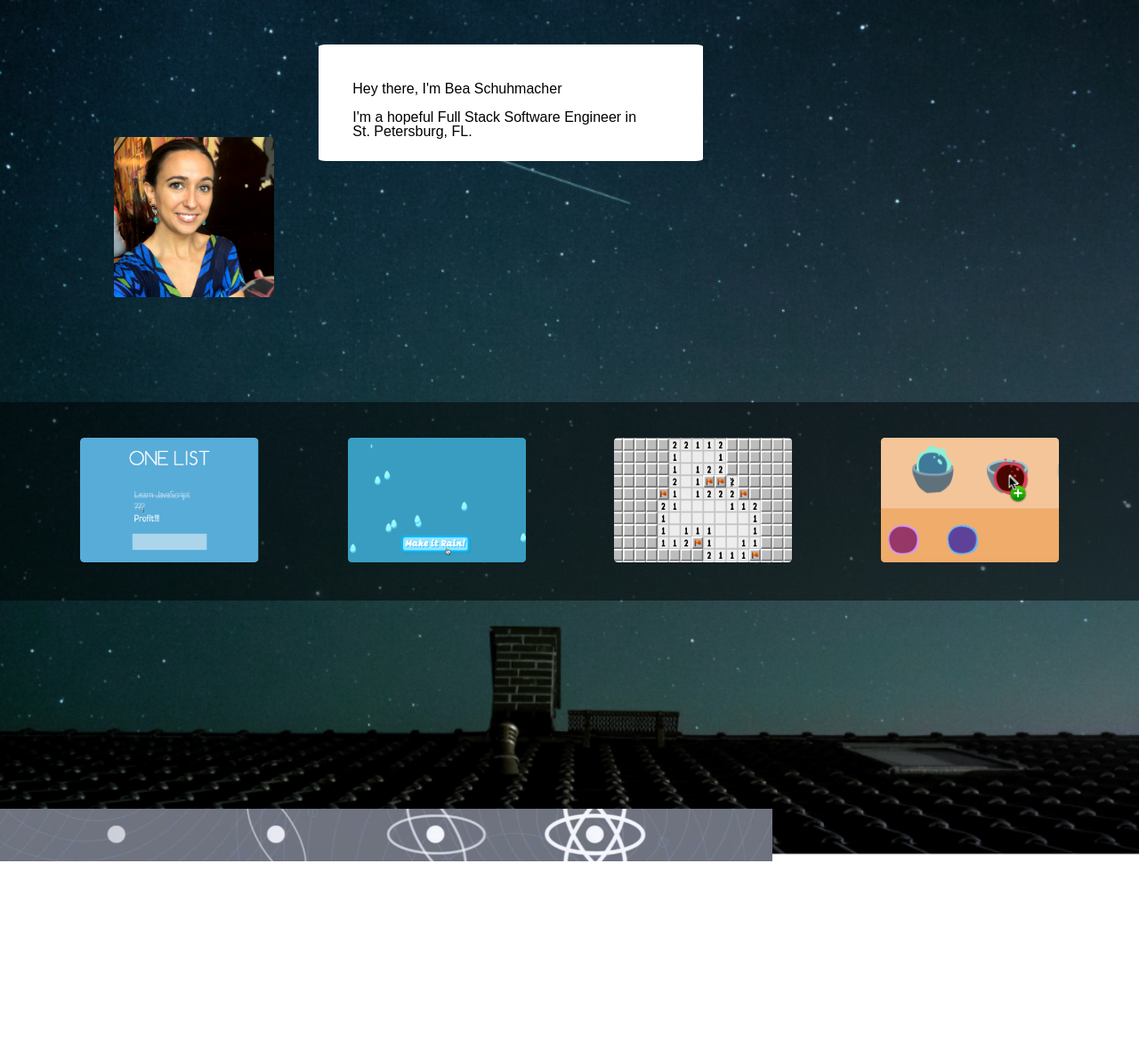
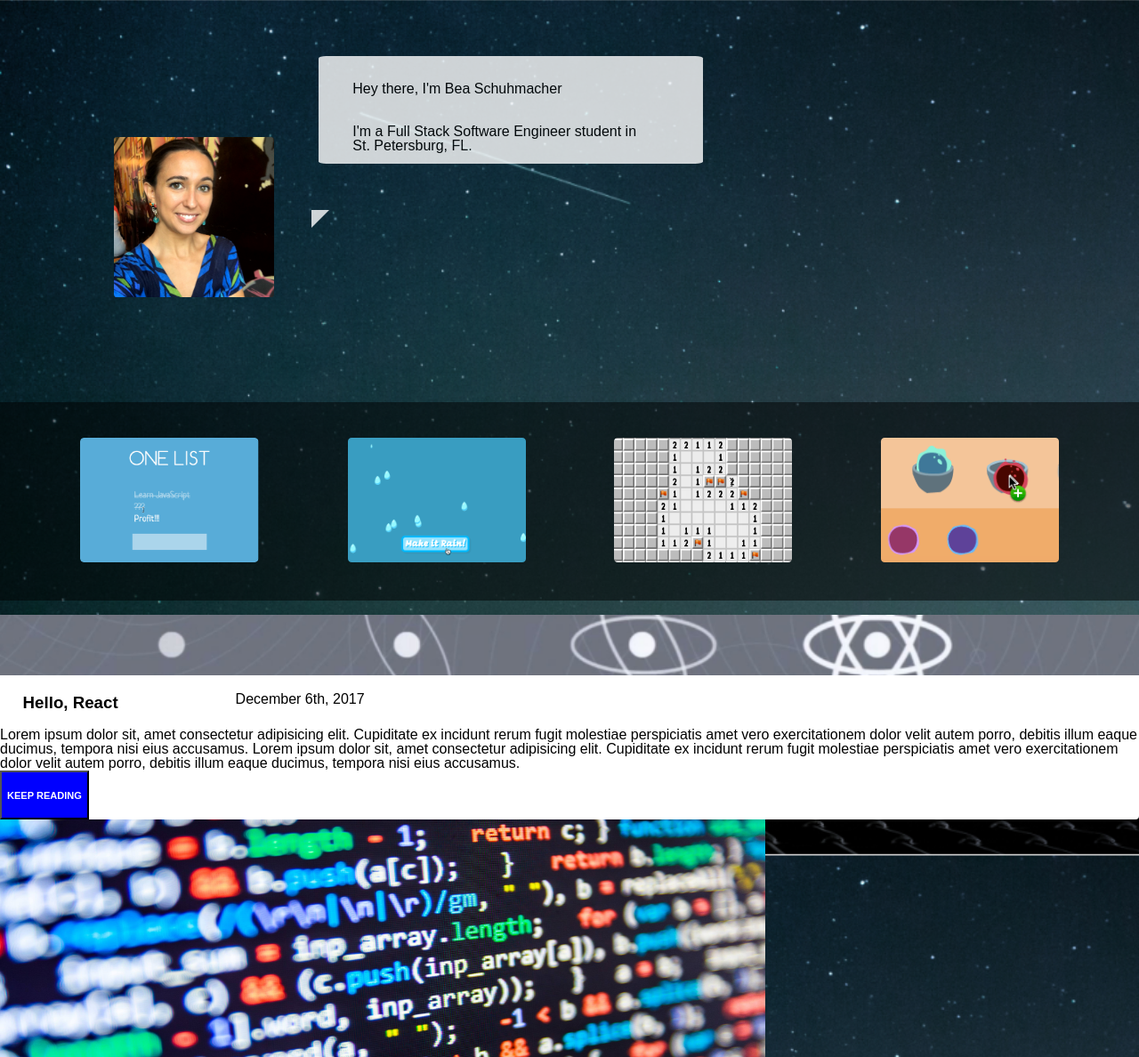
Before and after one commit to KillahBea/beas-portfolio, a website: page public/index.html in a window 1280 px wide. Shown: the top 1188 px of the page at 89% size. Drawn offline with Linux system fonts and the light colour scheme.

Commit message:
react section

```diff
--- a/public/index.html
+++ b/public/index.html
@@ -11,9 +11,11 @@
     <section class="pic-bubble">
       <img class="profile-picture" src="/images/profile-picture.jpg" alt="Picture of Bea" />
       <header class="bubble">
-        <article>
-        <p>Hey there, I'm Bea Schuhmacher</p>
-        <p>I'm a hopeful Full Stack Software Engineer in St. Petersburg, FL.</p>
+        <p class="intro">Hey there, I'm Bea Schuhmacher</p>
+        <p class="job">I'm a Full Stack Software Engineer student in St. Petersburg, FL.</p>
+      </header>
+      <header class="triangle">
+        <img src="/images/tri.png" alt="triangle" />
       </header>
     </section>
     <section>
@@ -24,25 +26,33 @@
         <li><img src="/images/sensei-sense (2).png" alt="bowls" /></li>
       </ul>
     </section>
-    <section>
-      <img src="/images/react.png" alt="react" />
+    <section class="react">
+      <img class="react-img" src="/images/fullreact.png" alt="react logo" />
+      <main class="title-date">
         <h3>Hello, React</h3>
         <p>December 6th, 2017</p>
+      </main>
       <article>
         Lorem ipsum dolor sit, amet consectetur adipisicing elit. Cupiditate ex incidunt rerum fugit
         molestiae perspiciatis amet vero exercitationem dolor velit autem porro, debitis illum eaque
-        ducimus, tempora nisi eius accusamus.
+        ducimus, tempora nisi eius accusamus. Lorem ipsum dolor sit, amet consectetur adipisicing
+        elit. Cupiditate ex incidunt rerum fugit molestiae perspiciatis amet vero exercitationem
+        dolor velit autem porro, debitis illum eaque ducimus, tempora nisi eius accusamus.
       </article>
-      <h5>KEEP READING</h5>
+      <button><h5>KEEP READING</h5></button>
     </section>
-    <section>
-      <img src="/images/code.png" alt="code" />
+    <section class="code">
+      <img class="code-img" src="/images/fullcode.png" alt="code" />
+      <main class="title-date">
         <h5>Fizz Buzz</h5>
         <p>November 15th, 2017</p>
+      </main>
       <article>
         Lorem ipsum dolor sit amet consectetur, adipisicing elit. Sed est sit natus et totam quo
         quisquam molestias deleniti asperiores ratione illo enim sint aut, eaque laudantium
-        incidunt, labore voluptatem quis.
+        incidunt, labore voluptatem quis. Lorem ipsum dolor sit amet consectetur, adipisicing elit.
+        Sed est sit natus et totam quo quisquam molestias deleniti asperiores ratione illo enim sint
+        aut, eaque laudantium incidunt, labore voluptatem quis.
       </article>
       <h4>KEEP READING</h4>
     </section>
--- a/public/screen.css
+++ b/public/screen.css
@@ -12,6 +12,9 @@ body {
   background-image: url('/images/space.png');
   background-size: cover;
   background-repeat: no-repeat;
+  background-attachment: fixed;
+  margin: 0;
+  padding: 0;
 }
 .profile-picture {
   height: 180px;
@@ -21,18 +24,28 @@ body {
 }
 .bubble {
   display: flex;
-  /* align-items: left; */
   width: 330px;
-  height: 80px;
-  margin: 50px 90px 0px 50px;
-  padding: 2% 5% 2% 3%;
+  height: 70px;
+  margin: 63px 90px 0px 50px;
+  padding: 1% 5% 3% 3%;
   background: white;
   border-radius: 2%;
   text-align: left;
+  opacity: 0.8;
+  flex-wrap: wrap;
 }
+.triangle {
+  margin: -200px 100px 0px 350px;
+  opacity: 0.8;
+  flex-wrap: wrap;
+  position: relative;
+}
+
 .pic-bubble {
   display: flex;
-  flex-direction: row;
+  justify-content: row;
+  flex-wrap: wrap;
+  position: relative;
 }
 .examples {
   list-style: none;
@@ -42,4 +55,33 @@ body {
   justify-content: space-around;
   background-color: #00000080;
   padding: 40px;
+  position: relative;
 }
+.react-img {
+  object-fit: cover;
+  height: 68px;
+  width: 100%;
+}
+.react {
+  background-color: white;
+  border-radius: 4px;
+}
+.title-date {
+  display: flex;
+  justify-content: space-between;
+  width: 30%;
+  margin: 0% 2% 0% 2%;
+  padding: 0% 10% 0% 0%;
+}
+button {
+  background-color: blue;
+  color: white;
+}
+
+.code-img {
+  object-fit: cover;
+  height100pxwidth: 100%;
+}
+
+.code {
+}
```
Also changed, not shown: public/images/fullcode.png (added), public/images/fullreact.png (added), public/images/tri.png (added). Lines whose indentation alone changed are shown as unchanged.
